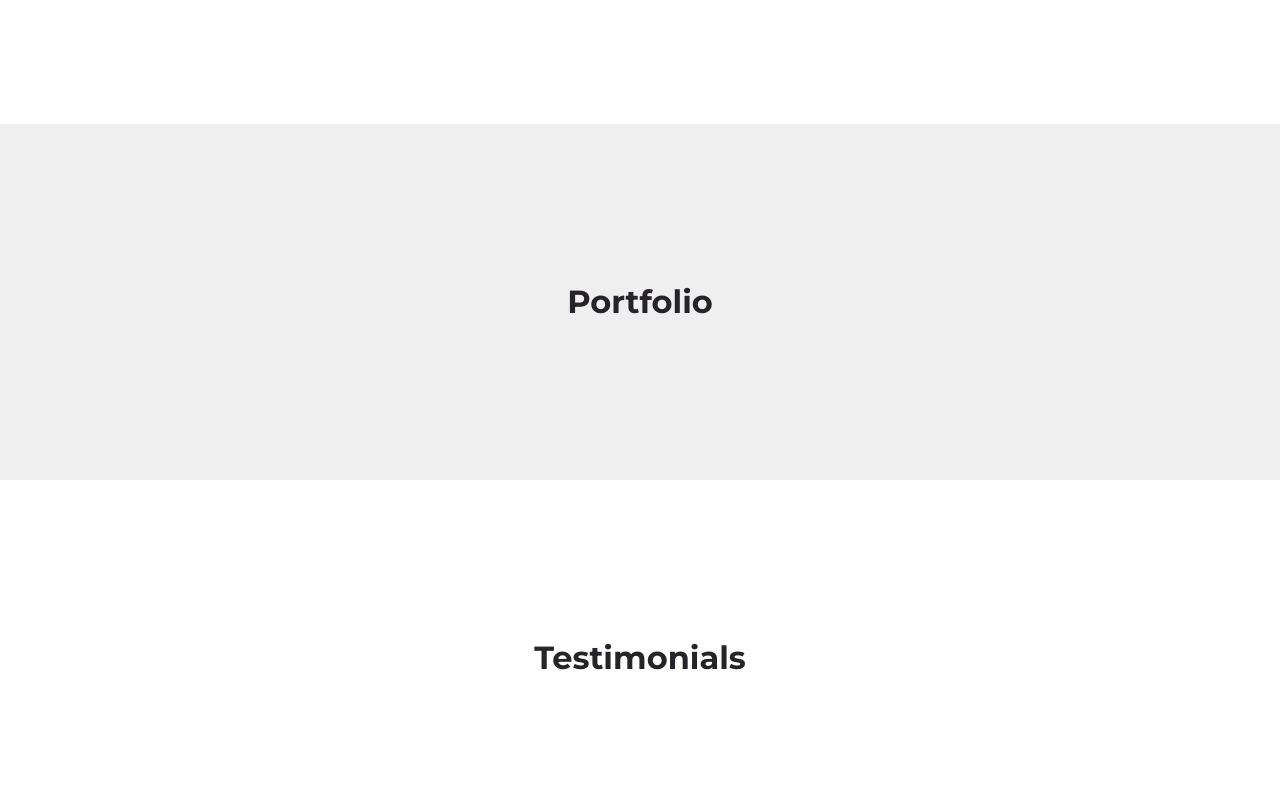
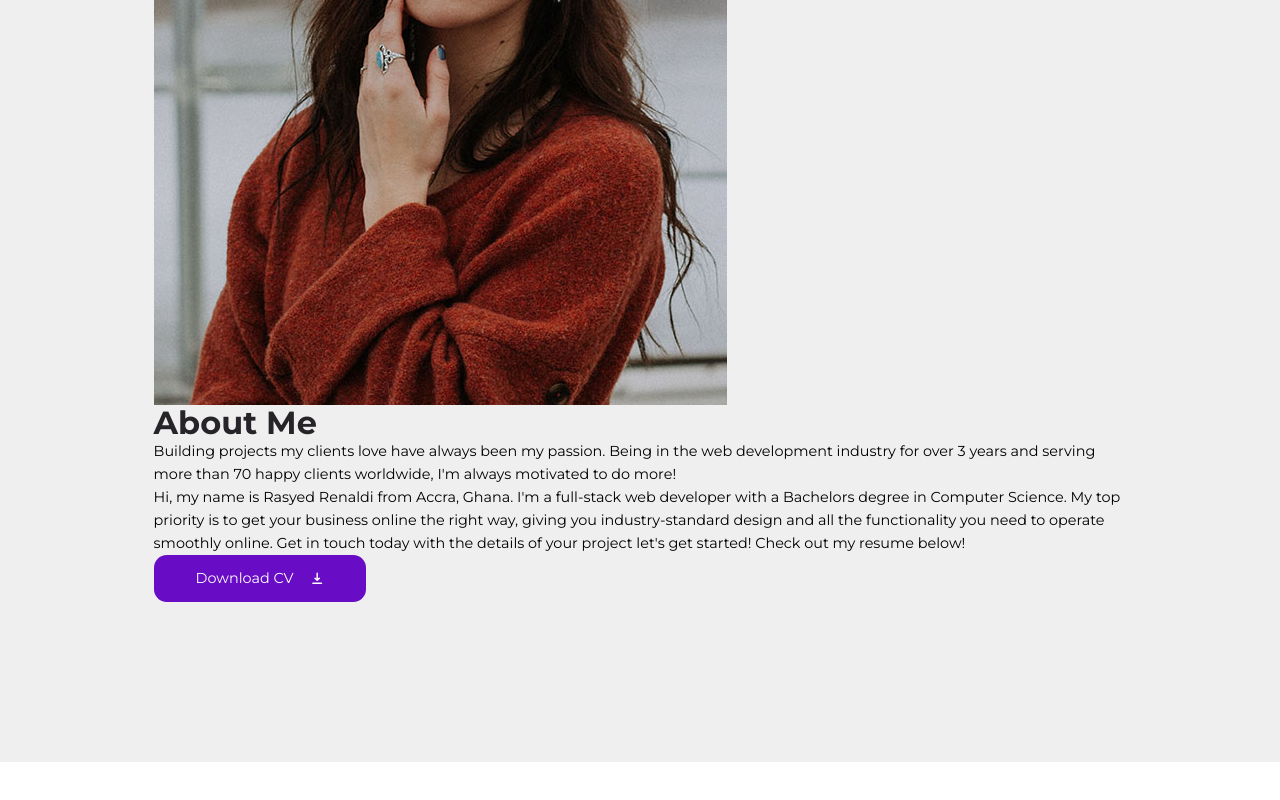
Before and after one commit to rasyedrenaldi/portfolioMe, a React (Create React App) app: page / in a window 1280 px wide. Shown: the part 1386-2186 px from the top of the page. Built offline with nearby package versions, Linux system fonts and the light colour scheme.

Commit message:
update about section

```diff
--- a/src/sections/about/About.jsx
+++ b/src/sections/about/About.jsx
@@ -1,9 +1,32 @@
+import './about.css';
+import AboutImage from '../../assets/about.jpg';
+import CV from '../../assets/cv.pdf';
+import { HiDownload } from 'react-icons/hi';
 import './about.css';
 
 const About = () => {
   return (
     <section id="about">
-      <h2>About</h2>
+      <div className="container about__container">
+        <div className="about__left">
+          <div className="about__portrait">
+            <img src={AboutImage} alt="AboutImage" />
+          </div>
+        </div>
+        <div className="about__right">
+          <h2>About Me</h2>
+          <div className="about__cards"></div>
+          <p>Building projects my clients love have always been my passion. Being in the web development industry for over 3 years and serving more than 70 happy clients worldwide, I'm always motivated to do more!</p>
+          <p>
+            Hi, my name is Rasyed Renaldi from Accra, Ghana. I'm a full-stack web developer with a Bachelors degree in Computer Science. My top priority is to get your business online the right way, giving you industry-standard design and
+            all the functionality you need to operate smoothly online. Get in touch today with the details of your project let's get started! Check out my resume below!
+          </p>
+          <a href={CV} download className="btn primary">
+            Download CV
+            <HiDownload />
+          </a>
+        </div>
+      </div>
     </section>
   );
 };
```
